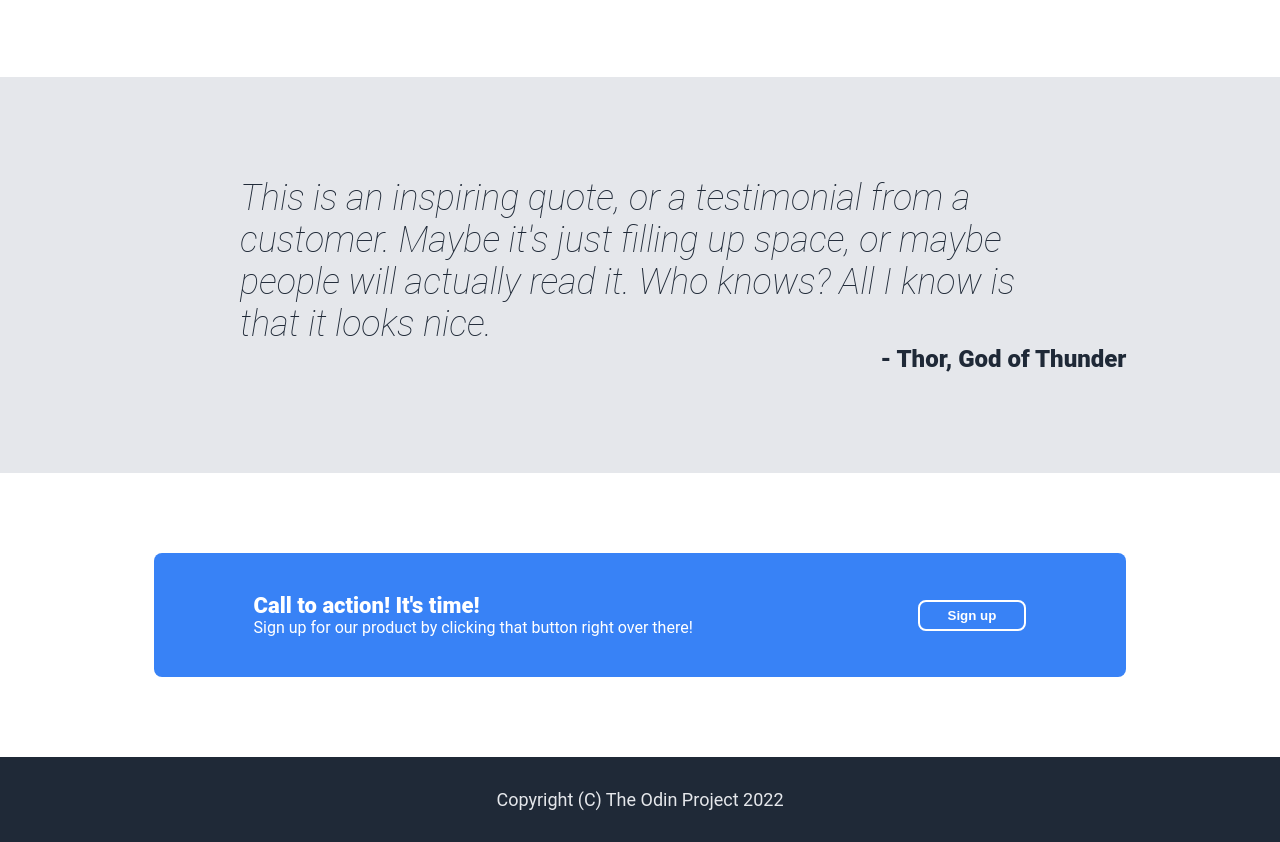
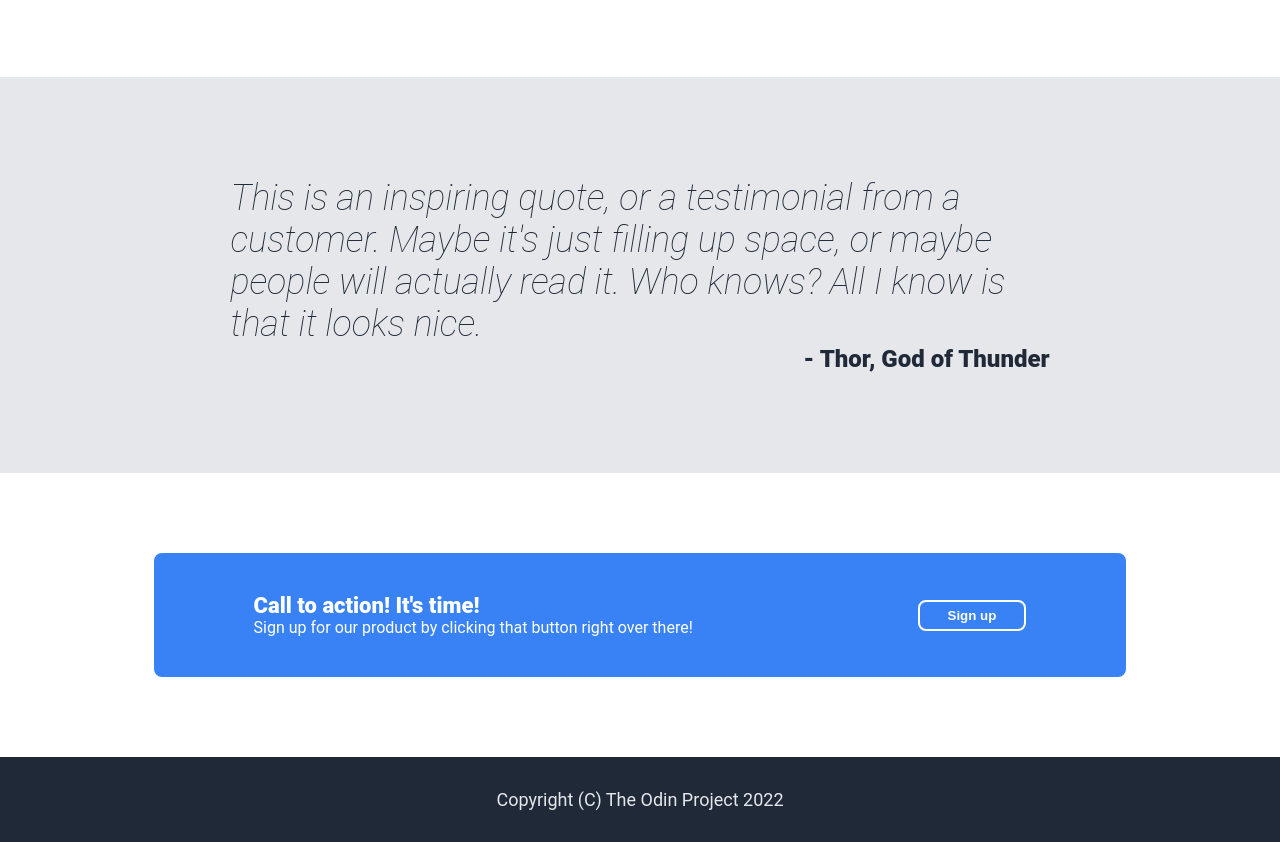
Before and after one commit to ph1y/odin-landing-page, a plain HTML site: page index.html in a window 1280 px wide. Shown: the part 824-1666 px from the top of the page. Drawn offline with Linux system fonts and the light colour scheme.

Commit message:
Fix width of the quote section

```diff
--- a/css/style.css
+++ b/css/style.css
@@ -111,15 +111,11 @@ body {
 }
 
 .quote-section {
-    padding: 100px 12%;
+    padding: 100px 18%;
     background-color: #E5E7EB;
-    display: flex;
-    flex-direction: column;
-    align-items: center;
 }
 
 .quote-text {
-    max-width: 800px;
     font-size: 36px;
     font-weight: lighter;
     font-style: italic;
@@ -127,7 +123,6 @@ body {
 }
 
 .quote-author {
-    width: 100%;
     text-align: end;
     font-size: 24px;
     font-weight: 900;
```
